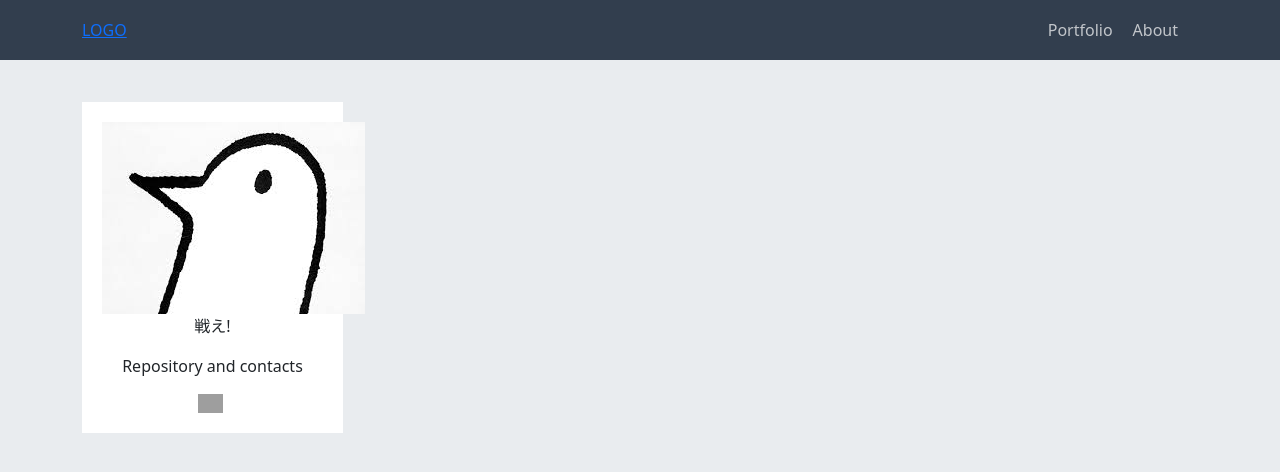
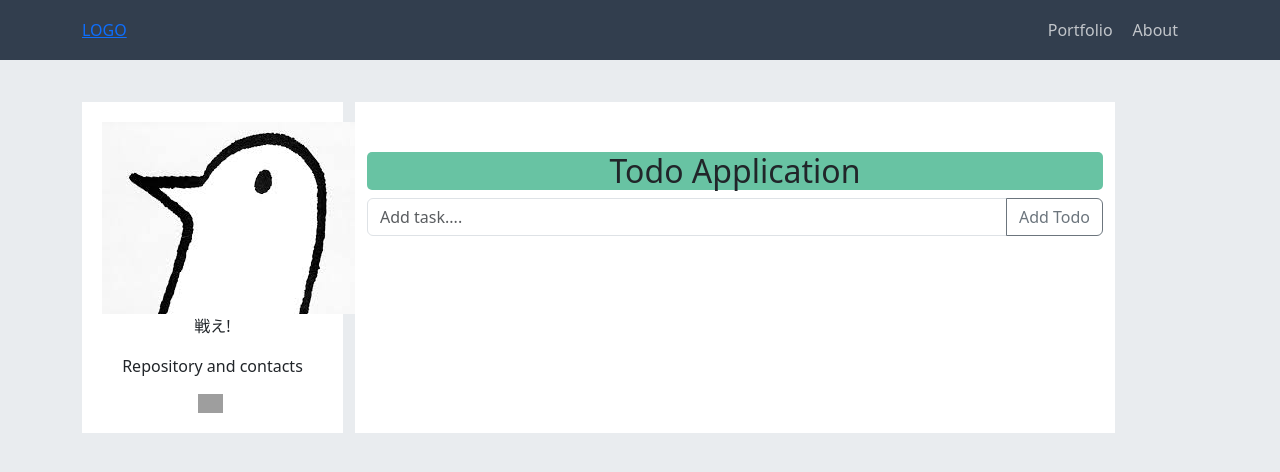
Before and after one commit to Habstrakt/react-ts-blog, a React (Vite) app: page /portfolio/todo in a window 1280 px wide. Shown: the top 472 px of the page. Built offline with nearby package versions, Linux system fonts and the light colour scheme; grey boxes are pictures that could not be loaded.

Commit message:
создание, редактирование и удаление Todo.

```diff
--- a/src/App.tsx
+++ b/src/App.tsx
@@ -7,6 +7,7 @@ import Post from "./pages/PostPage";
 import Portfolio from "./pages/PortfolioPage";
 import Counter from "./pages/CounterPage";
 import WeatherPage from "./pages/WeatherPage";
+import ToDo from "./pages/TodoPage";
 
 const App: React.FC = () => {
   return (
@@ -24,6 +25,7 @@ const App: React.FC = () => {
               <Route path="/portfolio" element={<Portfolio />} />
               <Route path="/portfolio/counter" element={<Counter />} />
               <Route path="/portfolio/weather" element={<WeatherPage />} />
+              <Route path="/portfolio/todo" element={<ToDo />} />
             </Routes>
           </div>
         </div>
--- a/src/pages/PortfolioPage.tsx
+++ b/src/pages/PortfolioPage.tsx
@@ -19,7 +19,7 @@ const portfolios: Portfolios[] = [
   },
   {
     title: "Список задач",
-    url: "/",
+    url: "/portfolio/todo",
     text: "Список задач, в котором пользователь может добавлять, удалять и редактировать записи",
     instruments: "React, TypeScript",
   },
--- /dev/null
+++ b/src/pages/TodoPage.module.css
@@ -0,0 +1,13 @@
+.todoWrapper {
+  padding: 50px;
+  background-color: white;
+  margin-top: 21px !important;
+}
+.inputBlock {
+  text-align: center;
+}
+.title {
+  text-align: center;
+  background-color: #68c3a3;
+  border-radius: 5px;
+}
--- /dev/null
+++ b/src/pages/TodoPage.tsx
@@ -0,0 +1,150 @@
+import React, { useEffect, useState } from "react";
+import classNames from "classnames";
+import styles from "./TodoPage.module.css";
+
+const ToDo: React.FC = () => {
+  const inputRef = React.useRef<HTMLInputElement | null>(null);
+  const inputEditRef = React.useRef<HTMLInputElement | null>(null);
+
+  const [editTodo, setEditTodo] = useState(false);
+  const [temporaryTodo, setTemporaryTodo] = useState<string>("");
+  const [indexTodo, setIndexTodo] = useState<number | null>(null);
+
+  const [todo, setTodo] = useState<string[]>([]);
+
+  function addTodo() {
+    const inputTodo = inputRef.current?.value;
+
+    if (inputTodo) {
+      setTodo((todos) => [...todos, inputTodo]);
+
+      localStorage.setItem("todos", JSON.stringify([...todo, inputTodo]));
+
+      inputRef.current.value = "";
+    } else {
+      alert("Ошибка! Поле пустое. Добавьте задачу!");
+    }
+  }
+
+  useEffect(() => {
+    const storageTodos = localStorage.getItem("todos");
+
+    if (storageTodos) {
+      const parsedTodos = JSON.parse(storageTodos);
+
+      setTodo(parsedTodos);
+    }
+  }, []);
+
+  function deleteTodo(index) {
+    setTodo((todos) => {
+      const updatedTodos = todos.filter((_, i) => i !== index);
+
+      localStorage.setItem("todos", JSON.stringify(updatedTodos));
+
+      return updatedTodos;
+    });
+
+    setEditTodo(false);
+  }
+
+  function showEditTodo(index) {
+    setEditTodo(true);
+    setIndexTodo(index);
+    setTemporaryTodo(todo[index]);
+  }
+
+  function saveTodo() {
+    const editedTodo = inputEditRef.current?.value;
+
+    if (editedTodo) {
+      setTodo((todo) => {
+        const updatedTodo = [...todo];
+
+        updatedTodo[indexTodo] = editedTodo;
+
+        localStorage.setItem("todos", JSON.stringify(updatedTodo));
+
+        return updatedTodo;
+      });
+
+      setEditTodo(false);
+    } else {
+      alert("Ошибка! Поле пустое. Добавьте текст или удалите задачу");
+    }
+  }
+
+  return (
+    <div className={classNames("col-lg-8", styles.todoWrapper)}>
+      <h2 className={styles.title}>Todo Application</h2>
+      {editTodo ? (
+        <div className="input-group mb-3">
+          <input
+            className="form-control"
+            type="text"
+            placeholder="Edit todo..."
+            defaultValue={temporaryTodo}
+            ref={inputEditRef}
+          />
+          <button
+            className="btn btn-outline-secondary"
+            type="button"
+            onClick={saveTodo}
+          >
+            Save
+          </button>
+          <button
+            className="btn btn-outline-secondary"
+            type="button"
+            onClick={() => setEditTodo(false)}
+          >
+            Cancel
+          </button>
+        </div>
+      ) : (
+        <>
+          <div className={classNames("input-group", "mb-3", styles.inputBlock)}>
+            <input
+              type="text"
+              className="form-control"
+              placeholder="Add task...."
+              ref={inputRef}
+            />
+            <button
+              type="button"
+              className="btn btn-outline-secondary"
+              onClick={addTodo}
+            >
+              Add Todo
+            </button>
+          </div>
+          <div>
+            <ul>
+              {todo.map((item, index) => {
+                return (
+                  <li key={index}>
+                    {item}
+                    <button
+                      className="btn btn-outline-secondary"
+                      onClick={() => showEditTodo(index)}
+                    >
+                      Edit
+                    </button>
+                    <button
+                      className="btn btn-danger link-light ms-1"
+                      onClick={() => deleteTodo(index)}
+                    >
+                      Delete
+                    </button>
+                  </li>
+                );
+              })}
+            </ul>
+          </div>
+        </>
+      )}
+    </div>
+  );
+};
+
+export default ToDo;
```
